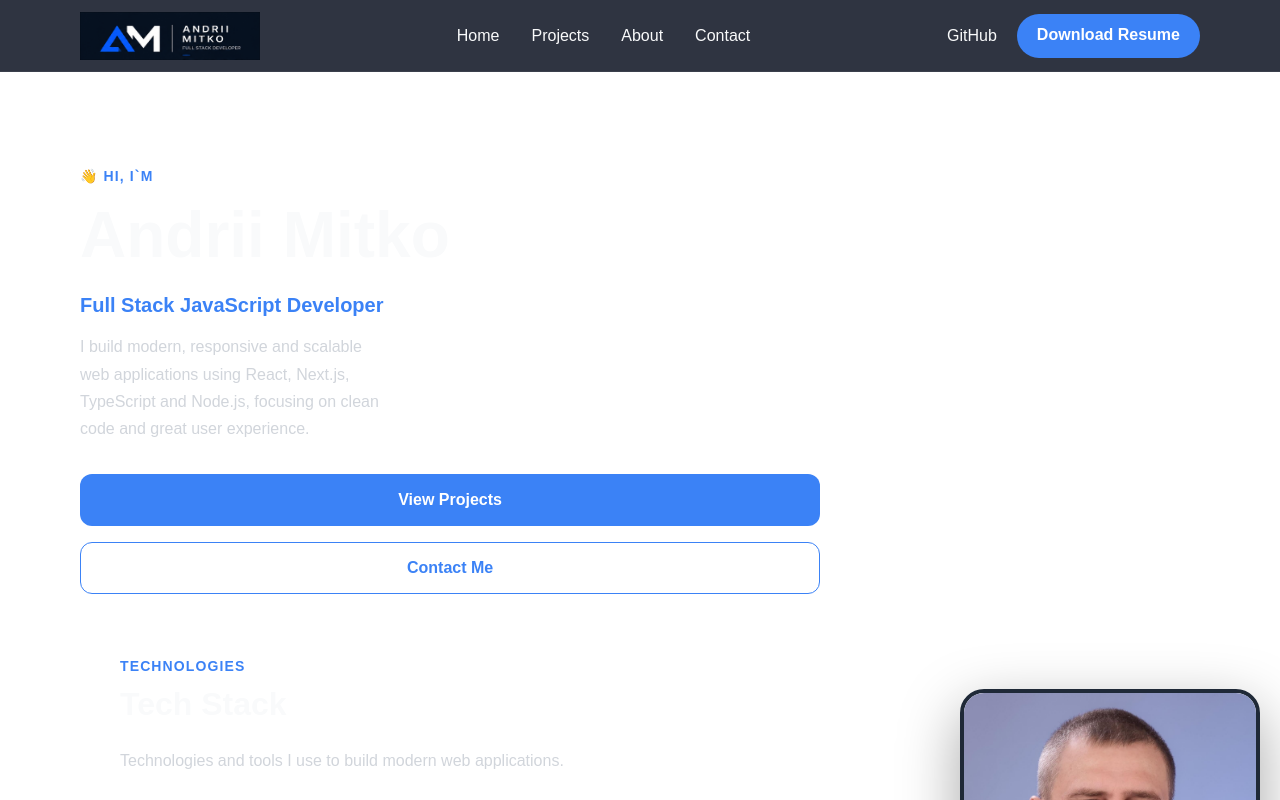
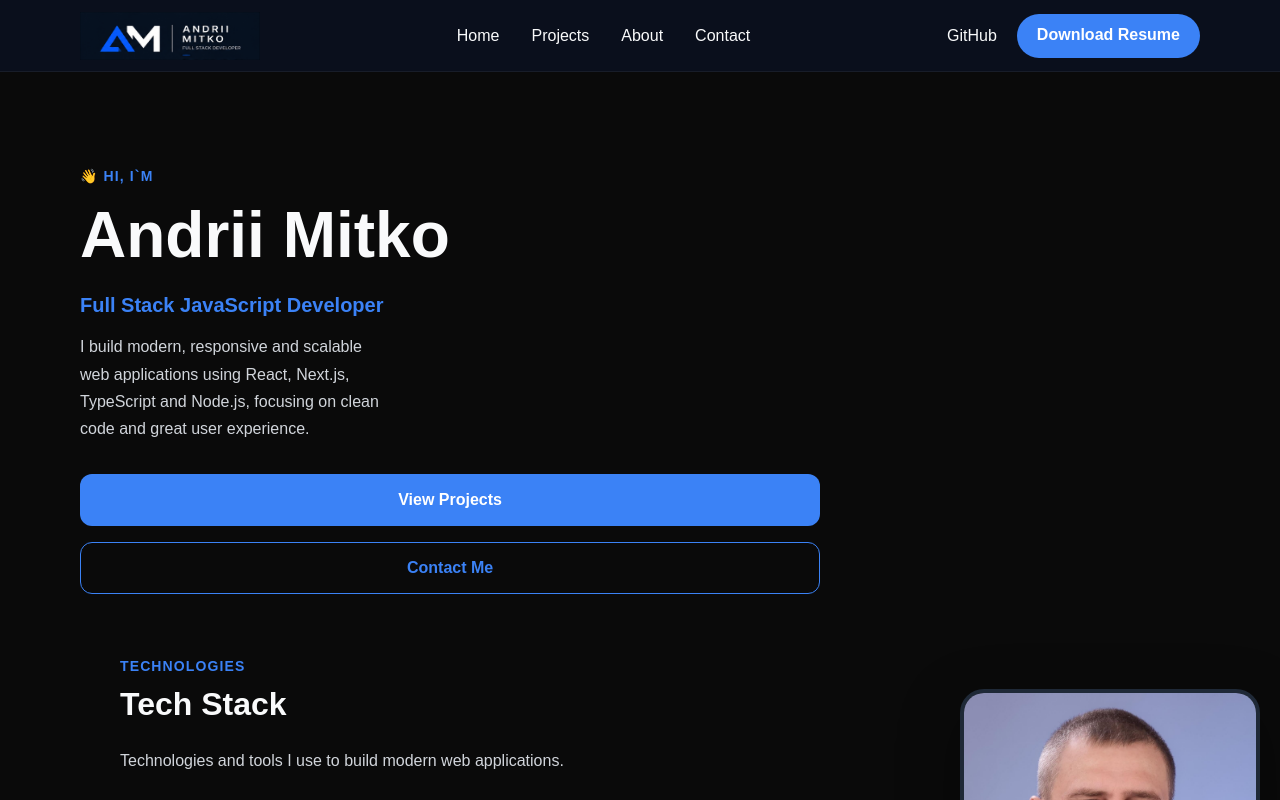
Before and after one commit to Andrii-Mitko/andrii-mitko-brand, a Next.js app: page / in a window 1280 px wide. Shown: the top 800 px of the page. Built offline with nearby package versions, Linux system fonts and the light colour scheme.

Commit message:
add background-color

```diff
--- a/src/app/globals.css
+++ b/src/app/globals.css
@@ -1,7 +1,7 @@
 @import "../styles/variables.css";
 
 :root {
-  --background: #ffffff;
+  --background: #0a0a0a;
   --foreground: #171717;
 }
 
@@ -23,7 +23,7 @@ body {
 
   color: var(--foreground);
 
-  background: var(--background);
+  background-color: var(--background);
 
   font-family: Arial, Helvetica, sans-serif;
 
```
